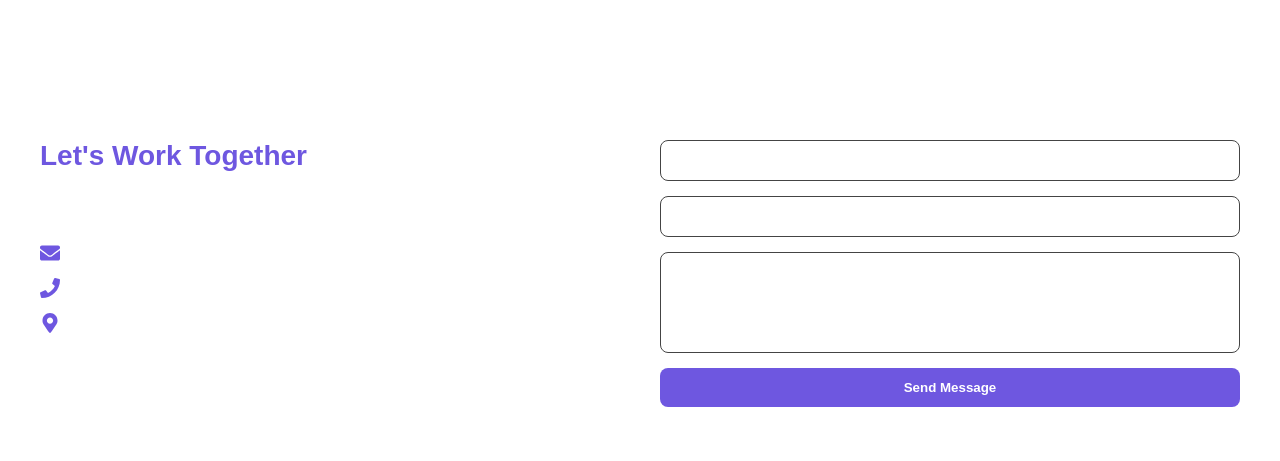
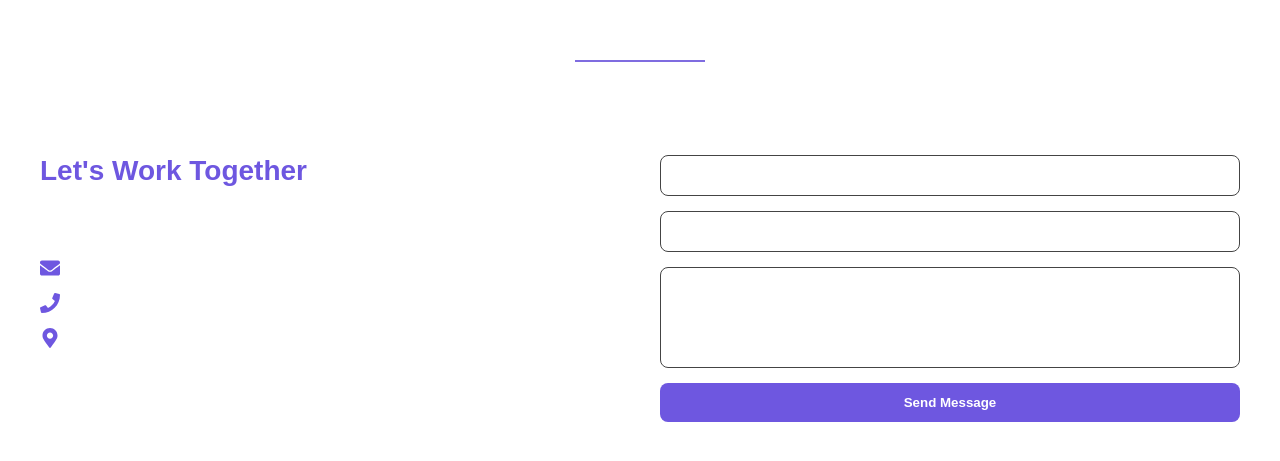
Before and after one commit to zh012948/frontend-portfolio, a React (Vite) app: page / in a window 1280 px wide. Shown: the part 3233-3694 px from the top of the page. Built offline with nearby package versions, Linux system fonts and the light colour scheme.

Commit message:
Portfolio Section Just Begins

```diff
--- a/src/App.jsx
+++ b/src/App.jsx
@@ -4,6 +4,7 @@ import About from "./components/About"
 import Skills from "./components/Skills"
 import Services from './components/Services'
 import Contact from "./components/Contact";
+import Portfolio from "./components/Portfolio"
 
 const App = () => {
   return (
@@ -31,6 +32,11 @@ const App = () => {
       <section id="contact">
         <Contact />
       </section>
+
+      <section id="portfolio">
+        <Portfolio />
+      </section>
+
     </>
   );
 };
--- a/src/components/Contact.jsx
+++ b/src/components/Contact.jsx
@@ -44,8 +44,7 @@ const Contact = () => {
     return (
         <section className="contact-section" id="contact">
             <div className="contact-heading">
-                <h2>Contact Me</h2>
-                <p>Get in touch</p>
+                <h2 className='heading'>Contact Me</h2>
             </div>
 
             <div className="contact-container">
--- /dev/null
+++ b/src/components/Portfolio.jsx
@@ -0,0 +1,12 @@
+import '../styles/Portfolio.css'
+
+export default function Portfolio() {
+
+    return (
+        <>
+            <div className="project-section">
+
+            </div>
+        </>
+    )
+}
--- a/src/styles/Contact.css
+++ b/src/styles/Contact.css
@@ -11,11 +11,34 @@
     margin-bottom: 40px;
 }
 
+
+
+
+.contact-section .heading {
+    position: relative;
+}
+
+
+.contact-section .heading::before {
+    content: '';
+    position: absolute;
+    bottom: -7px;
+    left: center;
+    text-align: center;
+    align-items: center;
+    width: 130px;
+    background: #7F6CE0;
+    height: 1.6px;
+
+}
+
+
+
 .contact-heading h2 {
-    font-size: 40px;
+    /* font-size: 40px; */
     font-weight: 700;
 
-    margin-bottom: 10px;
+    margin-bottom: 100px;
 }
 
 .contact-heading p {
@@ -118,9 +141,6 @@
 }
 
 
-
-
-
 .success-msg {
     color: #7F6CE0;
     font-weight: 500;
@@ -128,15 +148,12 @@
     transition: opacity 0.3s ease;
 }
 
-
 .form-status {
     margin-top: 12px;
     font-weight: 500;
     color: #7F6CE0;
     transition: 0.3s ease;
 }
-
-
 
 
 
```
Also changed, not shown: src/styles/Portfolio.css (added).
